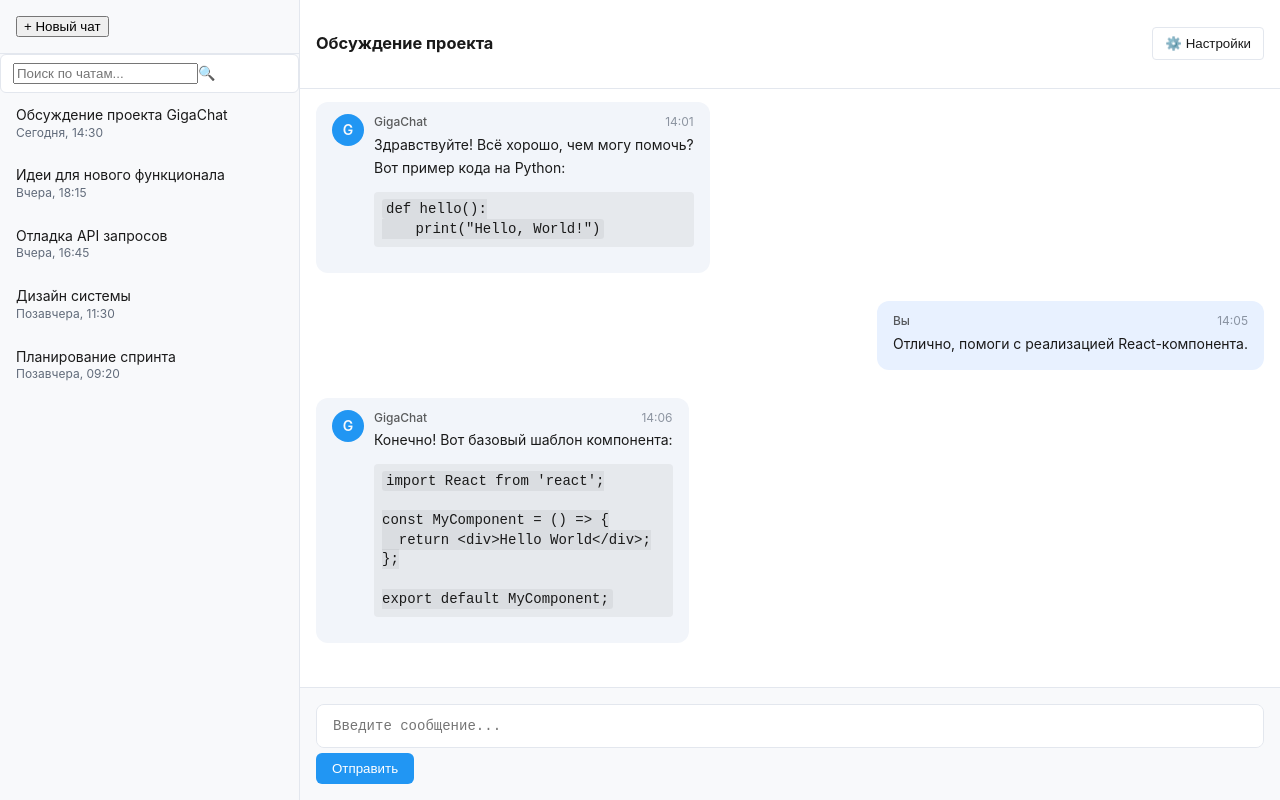
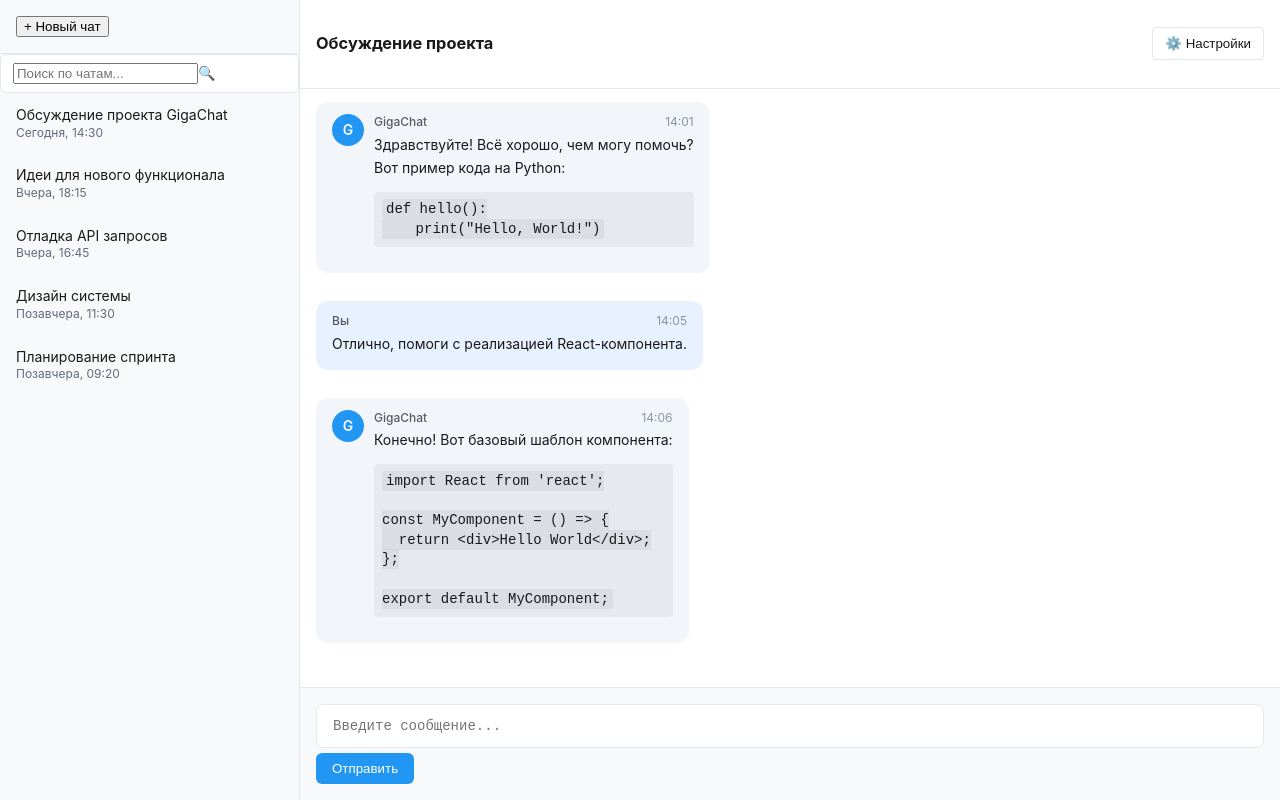
Before and after one commit to m0ssador/sample-chat, a React (Vite) app: page / in a window 1280 px wide. Built offline with nearby package versions, Linux system fonts and the light colour scheme.

Commit message:
chat position

```diff
--- a/src/components/ChatWindow/MessageList/Message.module.css
+++ b/src/components/ChatWindow/MessageList/Message.module.css
@@ -1,13 +1,15 @@
 .wrapper {
   display: flex;
-  flex-direction: column;
+  flex-direction: row;
+  align-items: flex-start;
+  gap: 8px;
   max-width: 80%;
   margin-bottom: 16px;
 }
 
 .wrap_user {
-  align-self: flex-end;
-  align-items: flex-end;
+  align-self: flex-start;
+  align-items: flex-start;
 }
 
 .wrap_assistant {
@@ -18,21 +20,19 @@
 .copyRow {
   display: flex;
   align-items: center;
-  margin-bottom: 0;
-  max-height: 0;
+  justify-content: flex-end;
+  width: 0;
   overflow: hidden;
   opacity: 0;
   pointer-events: none;
   transition:
-    max-height 0.15s ease,
-    opacity 0.15s ease,
-    margin-bottom 0.15s ease;
+    width 0.15s ease,
+    opacity 0.15s ease;
 }
 
 .wrapper:hover .copyRow,
 .wrapper:focus-within .copyRow {
-  max-height: 40px;
-  margin-bottom: 6px;
+  width: 32px;
   opacity: 1;
   pointer-events: auto;
 }
@@ -40,7 +40,8 @@
 .wrap_user .copyRow,
 .wrap_assistant .copyRow {
   justify-content: flex-end;
-  width: 100%;
+  flex-shrink: 0;
+  order: 2;
 }
 
 .copyButton {
```
